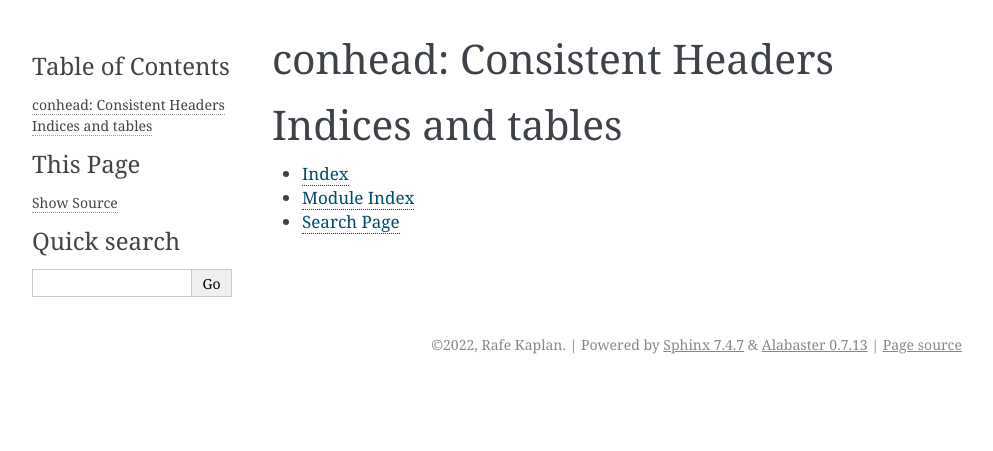
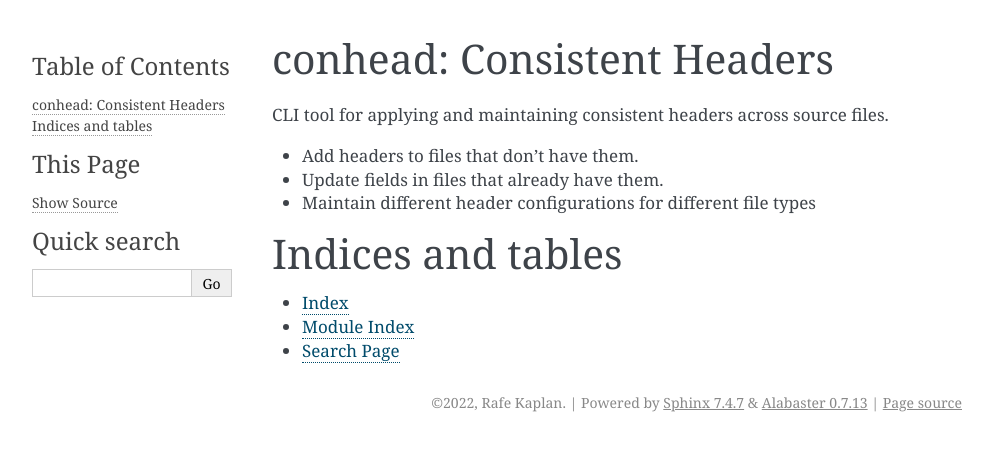
Before and after one commit to slobberchops/conhead, a Sphinx documentation site: the page built from docs/source/index.rst, in a window 1280 px wide. Shown: the top 451 px of the page, without its empty margins (148-1141 px from the left). Built offline with Sphinx 7.4.7, drawn with Linux system fonts in a browser that asks for light colours.

Commit message:
Added opening paragraph.

```diff
--- a/docs/source/index.rst
+++ b/docs/source/index.rst
@@ -6,6 +6,14 @@
 
 conhead: Consistent Headers
 ===========================
+
+CLI tool for applying and maintaining consistent headers across source
+files.
+
+-   Add headers to files that don't have them.
+-   Update fields in files that already have them.
+-   Maintain different header configurations for different file
+    types
 
 .. toctree::
    :maxdepth: 2
```
